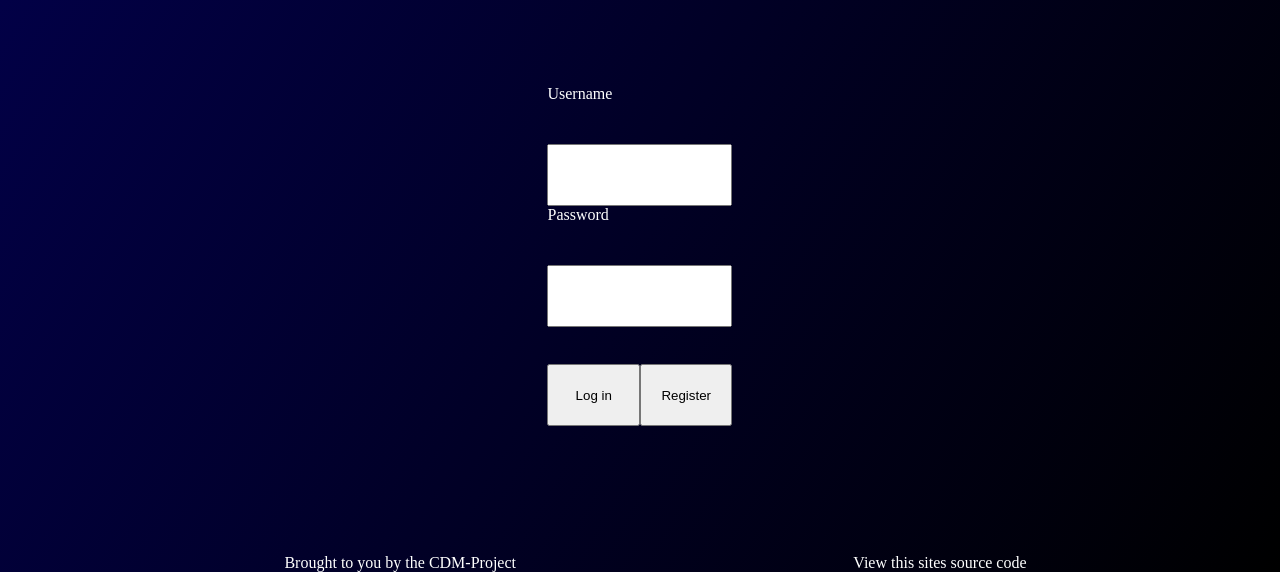
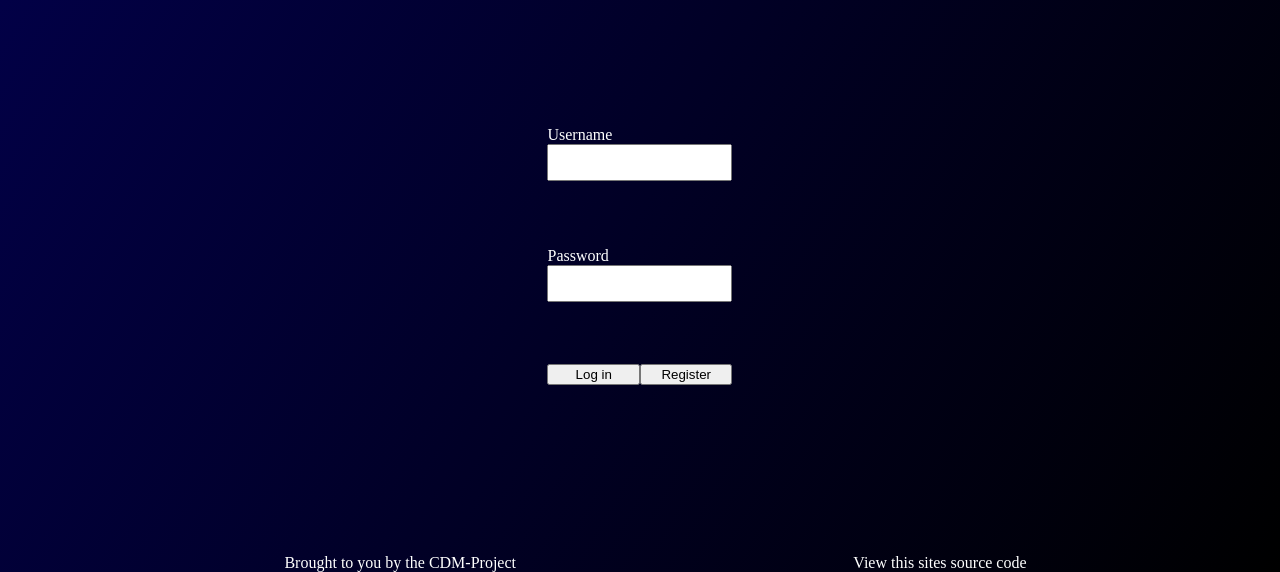
Before and after one commit to benedictus79/CDRM-PROJECT, a Flask app: page /login in a window 1280 px wide. Shown: the part 228-800 px from the top of the page. Run offline with Flask 3, Linux system fonts and the light colour scheme; parts of the project's set-up code (start-up, migrations or seed data) failed here and were passed over.

Commit message:
- Expanded login

```diff
--- a/static/css/login.css
+++ b/static/css/login.css
@@ -23,6 +23,7 @@ div {
     grid-column-end: 3;
     grid-row-start: 1;
     grid-row-end: 2;
+    align-self: end;
 }
 
 #username {
@@ -30,6 +31,7 @@ div {
     grid-column-end: 3;
     grid-row-start: 2;
     grid-row-end: 3;
+    height: 50%;
 }
 
 #password_label {
@@ -37,6 +39,7 @@ div {
     grid-column-end: 3;
     grid-row-start: 3;
     grid-row-end: 4;
+    align-self: end;
 }
 
 #password {
@@ -44,6 +47,7 @@ div {
     grid-row-end: 5;
     grid-column-start: 2;
     grid-column-end: 3;
+    height: 50%;
 }
 
 #register_buttons {
@@ -53,4 +57,5 @@ div {
     grid-row-start: 5;
     grid-row-end: 6;
     grid-template-columns: repeat(2, 1fr);
+    align-self: start;
 }
```
